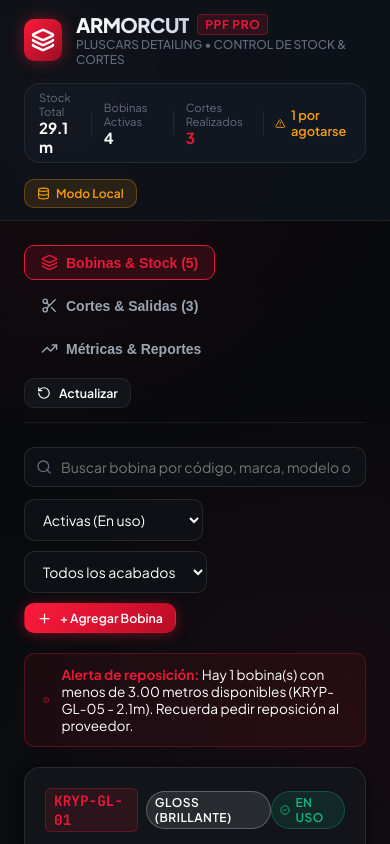
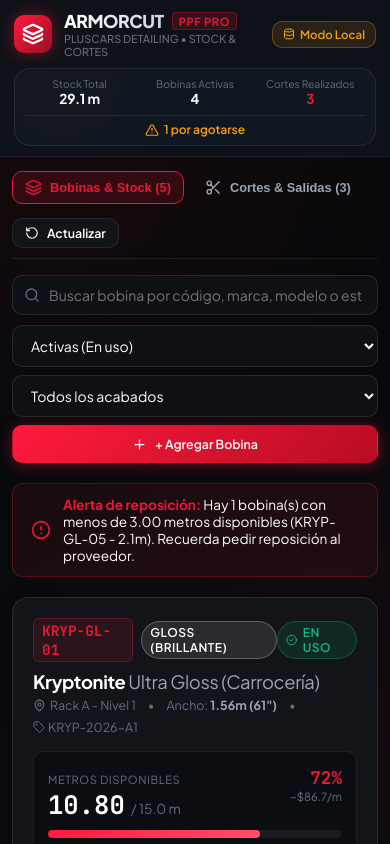
Before and after one commit to lgsoftwaredev-lab/ArmorCut, a Next.js app: page / in a window 390 px wide. Shown: the top 844 px of the page. Built offline with nearby package versions, Linux system fonts and the light colour scheme; no server answers.

Commit message:
fix(responsive): optimize complete layout for mobile devices and small screens

```diff
--- a/src/app/globals.css
+++ b/src/app/globals.css
@@ -330,3 +330,241 @@
 .pulse-alert {
   animation: pulseGlow 2s infinite ease-in-out;
 }
+
+/* ==============================================================================
+   RESPONSIVE LAYOUT CLASSES (Mobile, Tablet, Desktop)
+   ============================================================================== */
+
+.app-header {
+  border-bottom: 1px solid var(--border-subtle);
+  background: rgba(15, 20, 28, 0.85);
+  backdrop-filter: blur(12px);
+  position: sticky;
+  top: 0;
+  z-index: 100;
+  padding: 12px 24px;
+}
+
+.header-inner {
+  max-width: 1440px;
+  margin: 0 auto;
+  display: flex;
+  align-items: center;
+  justify-content: space-between;
+  flex-wrap: wrap;
+  gap: 14px;
+}
+
+.header-top-row {
+  display: flex;
+  align-items: center;
+  gap: 14px;
+}
+
+.kpi-bar {
+  display: flex;
+  align-items: center;
+  gap: 12px;
+  background: rgba(21, 27, 38, 0.7);
+  padding: 6px 14px;
+  border-radius: var(--radius-lg);
+  border: 1px solid var(--border-subtle);
+  font-size: 0.8rem;
+}
+
+.kpi-divider {
+  width: 1px;
+  height: 24px;
+  background: var(--border-subtle);
+}
+
+.app-main {
+  flex: 1;
+  max-width: 1440px;
+  width: 100%;
+  margin: 0 auto;
+  padding: 24px;
+}
+
+.nav-tabs-wrapper {
+  display: flex;
+  align-items: center;
+  justify-content: space-between;
+  flex-wrap: wrap;
+  gap: 12px;
+  border-bottom: 1px solid var(--border-subtle);
+  padding-bottom: 14px;
+  margin-bottom: 24px;
+}
+
+.nav-tabs-list {
+  display: flex;
+  align-items: center;
+  gap: 8px;
+}
+
+.rolls-grid {
+  display: grid;
+  grid-template-columns: repeat(auto-fill, minmax(min(100%, 330px), 1fr));
+  gap: 20px;
+}
+
+.metrics-kpis-grid {
+  display: grid;
+  grid-template-columns: repeat(auto-fit, minmax(220px, 1fr));
+  gap: 16px;
+}
+
+.metrics-details-grid {
+  display: grid;
+  grid-template-columns: repeat(auto-fit, minmax(min(100%, 340px), 1fr));
+  gap: 20px;
+}
+
+/* Mobile Breakpoints (< 768px) */
+@media (max-width: 768px) {
+  .app-header {
+    padding: 10px 14px;
+  }
+
+  .header-inner {
+    flex-direction: column;
+    align-items: stretch;
+    gap: 10px;
+  }
+
+  .header-top-row {
+    justify-content: space-between;
+    width: 100%;
+  }
+
+  .header-brand-title {
+    font-size: 1.1rem !important;
+  }
+
+  .header-brand-sub {
+    font-size: 0.68rem !important;
+  }
+
+  .kpi-bar {
+    width: 100%;
+    display: grid;
+    grid-template-columns: 1fr 1fr 1fr;
+    gap: 6px;
+    padding: 8px 10px;
+    text-align: center;
+  }
+
+  .kpi-divider {
+    display: none;
+  }
+
+  .kpi-item span {
+    font-size: 0.65rem !important;
+  }
+
+  .kpi-item strong {
+    font-size: 0.85rem !important;
+  }
+
+  .kpi-alert-item {
+    grid-column: 1 / -1;
+    border-top: 1px solid var(--border-subtle);
+    padding-top: 6px;
+    margin-top: 2px;
+    justify-content: center;
+    display: flex;
+  }
+
+  .app-main {
+    padding: 14px 12px;
+  }
+
+  .nav-tabs-wrapper {
+    gap: 10px;
+    padding-bottom: 10px;
+    margin-bottom: 16px;
+  }
+
+  .nav-tabs-list {
+    width: 100%;
+    overflow-x: auto;
+    -webkit-overflow-scrolling: touch;
+    scrollbar-width: none;
+    padding-bottom: 4px;
+  }
+
+  .nav-tabs-list::-webkit-scrollbar {
+    display: none;
+  }
+
+  .nav-tab-btn {
+    white-space: nowrap;
+    flex-shrink: 0;
+    padding: 7px 12px !important;
+    font-size: 0.8rem !important;
+  }
+
+  .filter-controls-row {
+    flex-direction: column !important;
+    align-items: stretch !important;
+    gap: 10px !important;
+  }
+
+  .filter-search-box {
+    max-width: 100% !important;
+    width: 100% !important;
+    min-width: 0 !important;
+  }
+
+  .filter-selects-group {
+    display: grid !important;
+    grid-template-columns: 1fr 1fr;
+    width: 100% !important;
+    gap: 8px !important;
+  }
+
+  .filter-selects-group .form-select {
+    width: 100% !important;
+    min-width: 0 !important;
+  }
+
+  .filter-add-btn {
+    width: 100% !important;
+    justify-content: center;
+    padding: 10px !important;
+  }
+
+  .rolls-grid {
+    grid-template-columns: 1fr;
+    gap: 14px;
+  }
+
+  .metrics-kpis-grid {
+    grid-template-columns: 1fr 1fr;
+    gap: 10px;
+  }
+
+  .metrics-details-grid {
+    grid-template-columns: 1fr;
+    gap: 14px;
+  }
+
+  .modal-backdrop {
+    padding: 8px;
+  }
+
+  .modal-content {
+    max-height: 94vh;
+  }
+}
+
+@media (max-width: 480px) {
+  .metrics-kpis-grid {
+    grid-template-columns: 1fr;
+  }
+
+  .filter-selects-group {
+    grid-template-columns: 1fr;
+  }
+}
--- a/src/app/layout.tsx
+++ b/src/app/layout.tsx
@@ -1,9 +1,16 @@
-import type { Metadata } from 'next';
+import type { Metadata, Viewport } from 'next';
 import './globals.css';
 
 export const metadata: Metadata = {
-  title: 'ArmorCut PPF | PlusCars Detailing - Control de Stock & Mermas',
-  description: 'Sistema monolítico de gestión de stock de bobinas de PPF, cortes en vehículos, control de scrap y banco de retazos aprovechables.',
+  title: 'ArmorCut PPF | PlusCars Detailing - Control de Stock & Cortes',
+  description: 'Sistema monolítico de gestión de stock de bobinas de PPF y cortes para vehículos en PlusCars Detailing.',
+};
+
+export const viewport: Viewport = {
+  width: 'device-width',
+  initialScale: 1,
+  maximumScale: 5,
+  themeColor: '#060709',
 };
 
 export default function RootLayout({
--- a/src/app/page.tsx
+++ b/src/app/page.tsx
@@ -137,22 +137,14 @@
       />
 
       {/* Main Container */}
-      <main style={{ flex: 1, maxWidth: '1440px', width: '100%', margin: '0 auto', padding: '24px' }}>
+      <main className="app-main">
         {/* Navigation Tabs */}
-        <div style={{
-          display: 'flex',
-          alignItems: 'center',
-          justifyContent: 'space-between',
-          flexWrap: 'wrap',
-          gap: '12px',
-          borderBottom: '1px solid var(--border-subtle)',
-          paddingBottom: '14px',
-          marginBottom: '24px',
-        }}>
+        <div className="nav-tabs-wrapper">
           {/* Tab buttons */}
-          <div style={{ display: 'flex', alignItems: 'center', gap: '8px', flexWrap: 'wrap' }}>
+          <div className="nav-tabs-list">
             <button
               onClick={() => setActiveTab('ROLLS')}
+              className="nav-tab-btn"
               style={{
                 display: 'flex',
                 alignItems: 'center',
@@ -174,6 +166,7 @@
 
             <button
               onClick={() => setActiveTab('JOBS')}
+              className="nav-tab-btn"
               style={{
                 display: 'flex',
                 alignItems: 'center',
@@ -195,6 +188,7 @@
 
             <button
               onClick={() => setActiveTab('METRICS')}
+              className="nav-tab-btn"
               style={{
                 display: 'flex',
                 alignItems: 'center',
@@ -231,7 +225,7 @@
         {activeTab === 'ROLLS' && (
           <div>
             {/* Search and Filters */}
-            <div style={{
+            <div className="filter-controls-row" style={{
               display: 'flex',
               alignItems: 'center',
               justifyContent: 'space-between',
@@ -240,7 +234,7 @@
               marginBottom: '20px',
             }}>
               {/* Search box */}
-              <div style={{ position: 'relative', flex: 1, minWidth: '260px', maxWidth: '420px' }}>
+              <div className="filter-search-box" style={{ position: 'relative', flex: 1, minWidth: '240px', maxWidth: '420px' }}>
                 <Search size={16} color="var(--text-muted)" style={{ position: 'absolute', left: '12px', top: '12px' }} />
                 <input
                   type="text"
@@ -253,7 +247,7 @@
               </div>
 
               {/* Status and Finish Selectors */}
-              <div style={{ display: 'flex', alignItems: 'center', gap: '10px', flexWrap: 'wrap' }}>
+              <div className="filter-selects-group" style={{ display: 'flex', alignItems: 'center', gap: '10px', flexWrap: 'wrap' }}>
                 <select
                   className="form-select"
                   value={statusFilter}
@@ -284,7 +278,7 @@
                     setEditingRoll(null);
                     setIsNewRollModalOpen(true);
                   }}
-                  className="btn btn-primary btn-sm"
+                  className="btn btn-primary btn-sm filter-add-btn"
                 >
                   <Plus size={15} />
                   <span>+ Agregar Bobina</span>
@@ -304,7 +298,7 @@
                 gap: '12px',
                 marginBottom: '20px',
               }}>
-                <AlertCircle size={20} color="var(--accent-red)" />
+                <AlertCircle size={20} color="var(--accent-red)" style={{ flexShrink: 0 }} />
                 <div style={{ fontSize: '0.85rem' }}>
                   <strong style={{ color: 'var(--accent-red)' }}>
                     Alerta de reposición:
@@ -331,11 +325,7 @@
                 </p>
               </div>
             ) : (
-              <div style={{
-                display: 'grid',
-                gridTemplateColumns: 'repeat(auto-fill, minmax(340px, 1fr))',
-                gap: '20px',
-              }}>
+              <div className="rolls-grid">
                 {filteredRolls.map((roll) => (
                   <RollCard
                     key={roll.id}
--- a/src/components/Header.tsx
+++ b/src/components/Header.tsx
@@ -54,42 +54,28 @@
   }, []);
 
   return (
-    <header style={{
-      borderBottom: '1px solid var(--border-subtle)',
-      background: 'rgba(15, 20, 28, 0.85)',
-      backdropFilter: 'blur(12px)',
-      position: 'sticky',
-      top: 0,
-      zIndex: 100,
-      padding: '12px 24px',
-    }}>
+    <header className="app-header">
+      <div className="header-inner">
+        {/* Top / Brand Row */}
+        <div className="header-top-row">
+          <div style={{ display: 'flex', alignItems: 'center', gap: '12px' }}>
             <div style={{
-        maxWidth: '1440px',
-        margin: '0 auto',
-        display: 'flex',
-        alignItems: 'center',
-        justifyContent: 'space-between',
-        flexWrap: 'wrap',
-        gap: '16px',
-      }}>
-        {/* Brand Logo & Title */}
-        <div style={{ display: 'flex', alignItems: 'center', gap: '14px' }}>
-          <div style={{
-            width: '42px',
-            height: '42px',
+              width: '38px',
+              height: '38px',
               borderRadius: '10px',
               background: 'linear-gradient(135deg, #ff1a3c 0%, #990f23 100%)',
               display: 'flex',
               alignItems: 'center',
               justifyContent: 'center',
               boxShadow: '0 0 16px rgba(230, 25, 55, 0.45)',
+              flexShrink: 0,
             }}>
-            <Layers size={24} color="#ffffff" strokeWidth={2.5} />
+              <Layers size={22} color="#ffffff" strokeWidth={2.5} />
             </div>
             <div>
               <div style={{ display: 'flex', alignItems: 'center', gap: '8px' }}>
-              <span style={{
-                fontSize: '1.25rem',
+                <span className="header-brand-title" style={{
+                  fontSize: '1.2rem',
                   fontWeight: 800,
                   letterSpacing: '-0.03em',
                   background: 'linear-gradient(90deg, #ffffff 0%, #cbd5e1 100%)',
@@ -99,9 +85,9 @@
                   ARMORCUT
                 </span>
                 <span style={{
-                fontSize: '0.75rem',
+                  fontSize: '0.7rem',
                   fontWeight: 700,
-                padding: '2px 7px',
+                  padding: '1px 6px',
                   borderRadius: '4px',
                   background: 'rgba(230, 25, 55, 0.15)',
                   color: 'var(--accent-red)',
@@ -111,59 +97,14 @@
                   PPF PRO
                 </span>
               </div>
-            <div style={{ fontSize: '0.75rem', color: 'var(--text-muted)', fontWeight: 500 }}>
-              {shopName || 'PLUSCARS DETAILING'} • CONTROL DE STOCK & CORTES
+              <div className="header-brand-sub" style={{ fontSize: '0.72rem', color: 'var(--text-muted)', fontWeight: 500 }}>
+                {shopName || 'PLUSCARS DETAILING'} • STOCK & CORTES
               </div>
             </div>
           </div>
 
-        {/* Quick KPI Bar */}
-        <div style={{
-          display: 'flex',
-          alignItems: 'center',
-          gap: '12px',
-          background: 'rgba(21, 27, 38, 0.7)',
-          padding: '6px 14px',
-          borderRadius: 'var(--radius-lg)',
-          border: '1px solid var(--border-subtle)',
-          fontSize: '0.8rem',
-        }}>
-          <div>
-            <span style={{ color: 'var(--text-muted)', display: 'block', fontSize: '0.7rem' }}>Stock Total</span>
-            <strong style={{ color: 'var(--text-primary)', fontSize: '0.95rem' }}>{totalMeters} m</strong>
-          </div>
-          <div style={{ width: '1px', height: '24px', background: 'var(--border-subtle)' }} />
-          <div>
-            <span style={{ color: 'var(--text-muted)', display: 'block', fontSize: '0.7rem' }}>Bobinas Activas</span>
-            <strong style={{ color: 'var(--text-primary)', fontSize: '0.95rem' }}>{activeRollsCount}</strong>
-          </div>
-          <div style={{ width: '1px', height: '24px', background: 'var(--border-subtle)' }} />
-          <div>
-            <span style={{ color: 'var(--text-muted)', display: 'block', fontSize: '0.7rem' }}>Cortes Realizados</span>
-            <strong style={{ color: 'var(--accent-red)', fontSize: '0.95rem' }}>
-              {totalJobsCount}
-            </strong>
-          </div>
-
-          {lowStockCount > 0 && (
-            <>
-              <div style={{ width: '1px', height: '24px', background: 'var(--border-subtle)' }} />
-              <div style={{
-                display: 'flex',
-                alignItems: 'center',
-                gap: '5px',
-                color: 'var(--color-warning)',
-                fontWeight: 600,
-              }}>
-                <AlertTriangle size={15} />
-                <span>{lowStockCount} por agotarse</span>
-              </div>
-            </>
-          )}
-        </div>
-
-        {/* Cloud Status Indicator */}
-        <div style={{ display: 'flex', alignItems: 'center' }}>
+          {/* Cloud Status Pill (Visible on top right on mobile, and right on desktop) */}
+          <div style={{ flexShrink: 0 }}>
             {connectionStatus === 'connected' && (
               <div
                 style={{
@@ -171,25 +112,25 @@
                   border: '1px solid rgba(16, 185, 129, 0.35)',
                   color: '#34d399',
                   borderRadius: 'var(--radius-md)',
-                padding: '6px 12px',
-                fontSize: '0.78rem',
+                  padding: '5px 10px',
+                  fontSize: '0.75rem',
                   fontWeight: 700,
                   display: 'flex',
                   alignItems: 'center',
-                gap: '7px',
-                boxShadow: '0 0 14px rgba(16, 185, 129, 0.2)',
+                  gap: '6px',
+                  boxShadow: '0 0 12px rgba(16, 185, 129, 0.2)',
                 }}
-              title="Base de datos PostgreSQL en Supabase conectada y sincronizada"
+                title="Base de datos PostgreSQL en Supabase conectada"
               >
                 <span style={{
-                width: '8px',
-                height: '8px',
+                  width: '7px',
+                  height: '7px',
                   borderRadius: '50%',
                   background: '#10b981',
-                boxShadow: '0 0 8px #10b981',
+                  boxShadow: '0 0 6px #10b981',
                   display: 'inline-block',
                 }} />
-              <CheckCircle2 size={14} color="#34d399" />
+                <CheckCircle2 size={13} color="#34d399" />
                 <span>Supabase Conectado</span>
               </div>
             )}
@@ -201,16 +142,16 @@
                   border: '1px solid var(--border-subtle)',
                   color: 'var(--text-muted)',
                   borderRadius: 'var(--radius-md)',
-                padding: '6px 12px',
-                fontSize: '0.75rem',
+                  padding: '5px 10px',
+                  fontSize: '0.72rem',
                   fontWeight: 600,
                   display: 'flex',
                   alignItems: 'center',
-                gap: '6px',
+                  gap: '5px',
                 }}
               >
-              <Database size={13} />
-              <span>Comprobando conexión...</span>
+                <Database size={12} />
+                <span>Conectando...</span>
               </div>
             )}
 
@@ -221,17 +162,51 @@
                   border: '1px solid rgba(245, 158, 11, 0.3)',
                   color: 'var(--color-warning)',
                   borderRadius: 'var(--radius-md)',
-                padding: '6px 12px',
-                fontSize: '0.75rem',
+                  padding: '5px 10px',
+                  fontSize: '0.72rem',
                   fontWeight: 600,
                   display: 'flex',
                   alignItems: 'center',
-                gap: '6px',
+                  gap: '5px',
                 }}
                 title="Guardando en almacenamiento local del navegador"
               >
-              <Database size={13} />
+                <Database size={12} />
                 <span>Modo Local</span>
+              </div>
+            )}
+          </div>
+        </div>
+
+        {/* Quick KPI Bar */}
+        <div className="kpi-bar">
+          <div className="kpi-item">
+            <span style={{ color: 'var(--text-muted)', display: 'block', fontSize: '0.7rem' }}>Stock Total</span>
+            <strong style={{ color: 'var(--text-primary)', fontSize: '0.95rem' }}>{totalMeters} m</strong>
+          </div>
+          <div className="kpi-divider" />
+          <div className="kpi-item">
+            <span style={{ color: 'var(--text-muted)', display: 'block', fontSize: '0.7rem' }}>Bobinas Activas</span>
+            <strong style={{ color: 'var(--text-primary)', fontSize: '0.95rem' }}>{activeRollsCount}</strong>
+          </div>
+          <div className="kpi-divider" />
+          <div className="kpi-item">
+            <span style={{ color: 'var(--text-muted)', display: 'block', fontSize: '0.7rem' }}>Cortes Realizados</span>
+            <strong style={{ color: 'var(--accent-red)', fontSize: '0.95rem' }}>
+              {totalJobsCount}
+            </strong>
+          </div>
+
+          {lowStockCount > 0 && (
+            <div className="kpi-alert-item" style={{
+              alignItems: 'center',
+              gap: '5px',
+              color: 'var(--color-warning)',
+              fontWeight: 600,
+              fontSize: '0.75rem',
+            }}>
+              <AlertTriangle size={14} />
+              <span>{lowStockCount} por agotarse</span>
             </div>
           )}
         </div>
--- a/src/components/RollCard.tsx
+++ b/src/components/RollCard.tsx
@@ -117,7 +117,7 @@
         </h3>
 
         {/* Location & Width */}
-        <div style={{ display: 'flex', alignItems: 'center', gap: '14px', fontSize: '0.78rem', color: 'var(--text-muted)' }}>
+        <div style={{ display: 'flex', alignItems: 'center', flexWrap: 'wrap', gap: '6px 12px', fontSize: '0.78rem', color: 'var(--text-muted)' }}>
           <span style={{ display: 'flex', alignItems: 'center', gap: '4px' }}>
             <MapPin size={13} /> {roll.location || 'Taller'}
           </span>
```
Also changed, not shown: src/components/JobsHistoryView.tsx (+10 -23 lines), src/components/MetricsView.tsx (+2 -10 lines), src/components/NewJobModal.tsx (+5 -3 lines), src/components/NewRollModal.tsx (+5 -2 lines). Lines whose indentation alone changed are shown as unchanged.
